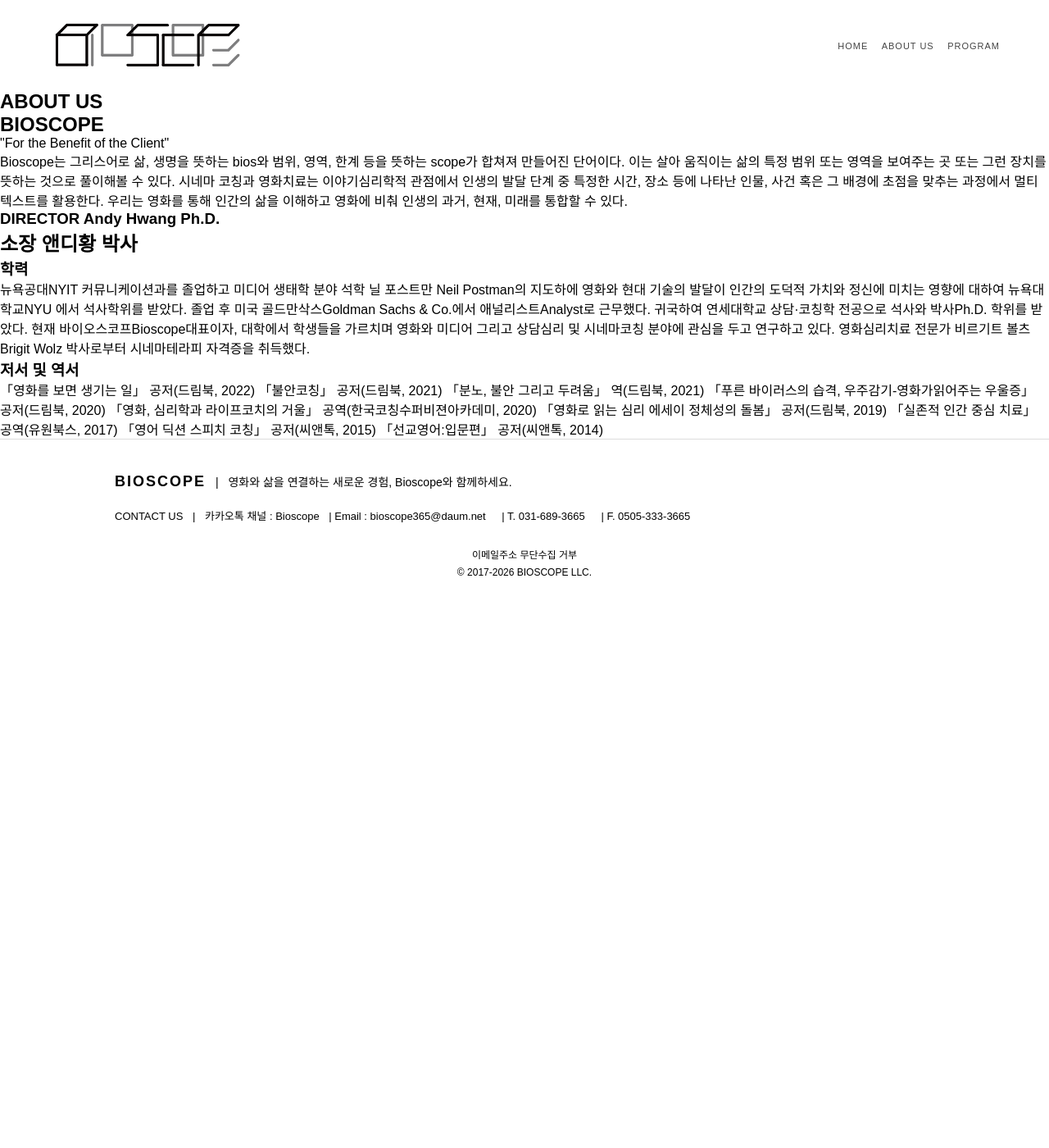
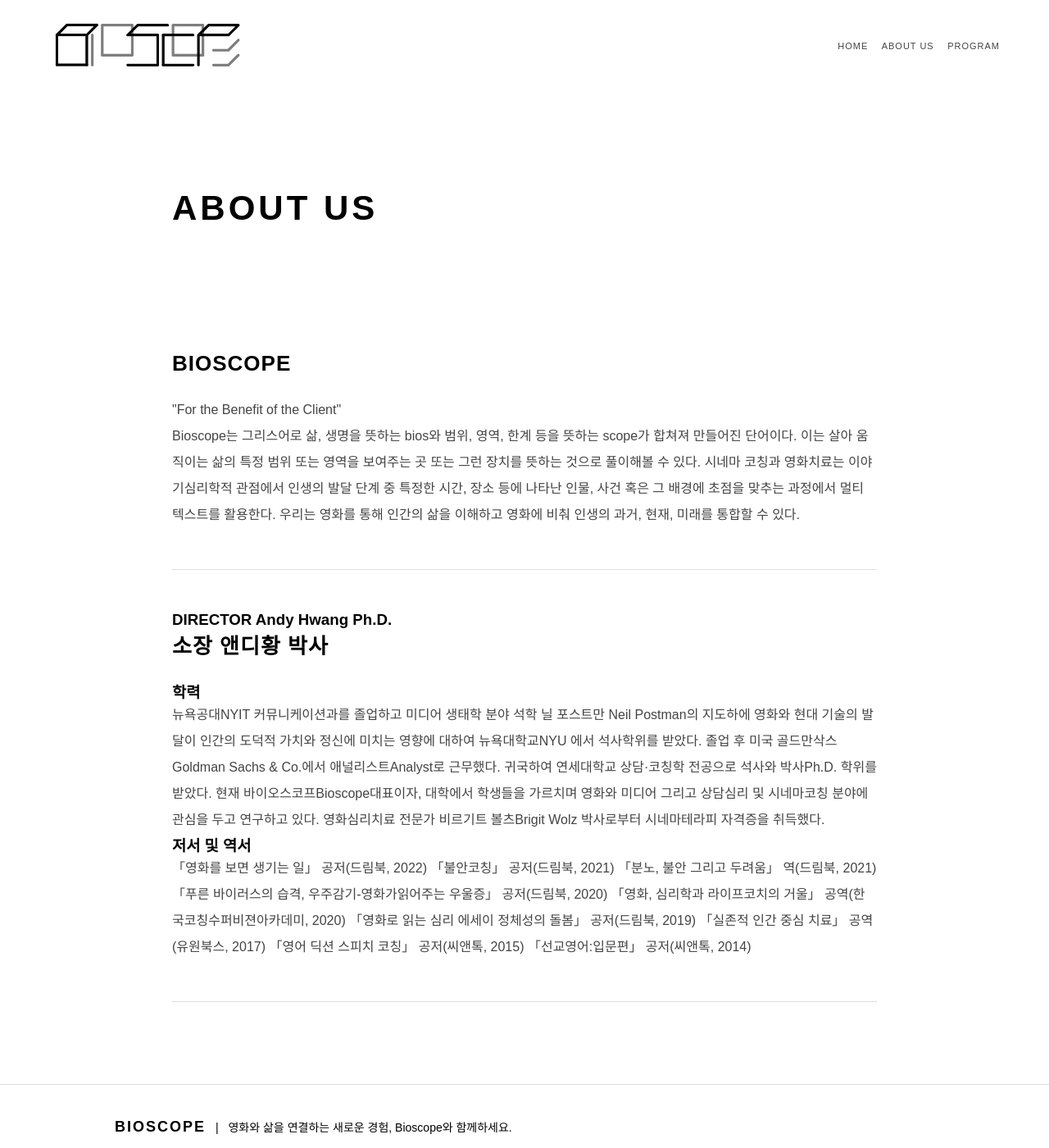
Before and after one commit to bioscope/bioscope, a Jekyll site: the page built from about.md, in a window 1280 px wide and 1400 px high. Shown: the whole window at 82% size. Built offline with Jekyll 4.4.1, drawn with Linux system fonts in a browser that asks for light colours.

Commit message:
Update style.css

```diff
--- a/assets/css/style.css
+++ b/assets/css/style.css
@@ -98,6 +98,60 @@
     margin-top: 15px;
 }
 
+.about {
+
+    max-width: 900px;
+
+    margin: 0 auto;
+
+    padding: 120px 20px 100px;
+
+}
+
+
+.about h1 {
+
+    font-size: 42px;
+
+    letter-spacing: 4px;
+
+    margin-bottom: 100px;
+
+}
+
+
+
+.about-section {
+
+    padding: 50px 0;
+
+    border-bottom: 1px solid #ddd;
+
+}
+
+
+
+.about-section h2 {
+
+    font-size: 26px;
+
+    letter-spacing: 1px;
+
+    margin-bottom: 25px;
+
+}
+
+
+
+.about-section p {
+
+    font-size: 16px;
+
+    line-height: 2;
+
+    color: #444;
+
+}
 
 .site-footer {
     padding: 35px 20px 20px;
```
